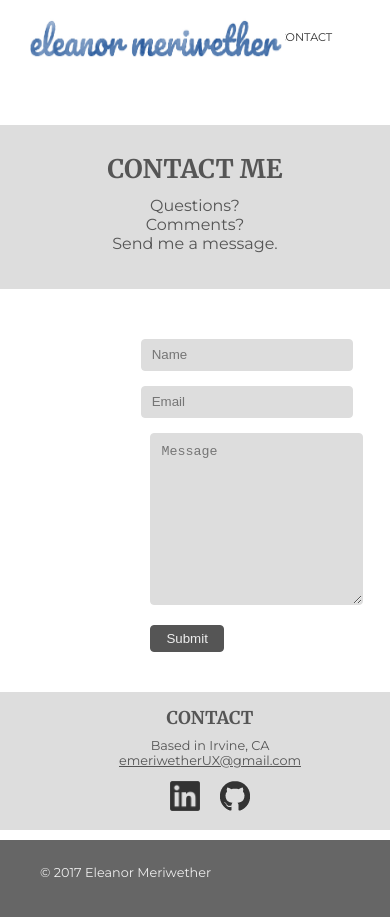
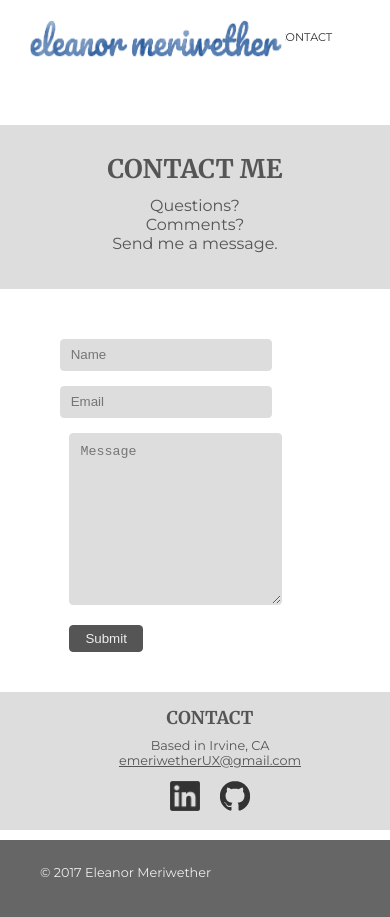
Before and after one commit to emeriwether/emeriwether.github.io, a Jekyll site: the page built from contact.html, in a window 390 px wide. Built offline with Jekyll 4.4.1, drawn with Linux system fonts in a browser that asks for light colours; nearby versions of some CDN libraries.

Commit message:
ct prev commit

```diff
--- a/css/styles.css
+++ b/css/styles.css
@@ -217,7 +217,7 @@ MEDIA QUERIES
 @media screen and (max-width: 650px) {
     /*Contact*/
     section.contactInfo { margin-bottom: 0; margin-top: 40px; }
-    section.contactInfo #form {margin-left: 120px; margin-bottom: 40px; }
+    section.contactInfo #form {margin-left: 10%; margin-bottom: 40px; }
     section.contactInfo #info { width: 100%; }
 }
 
```
